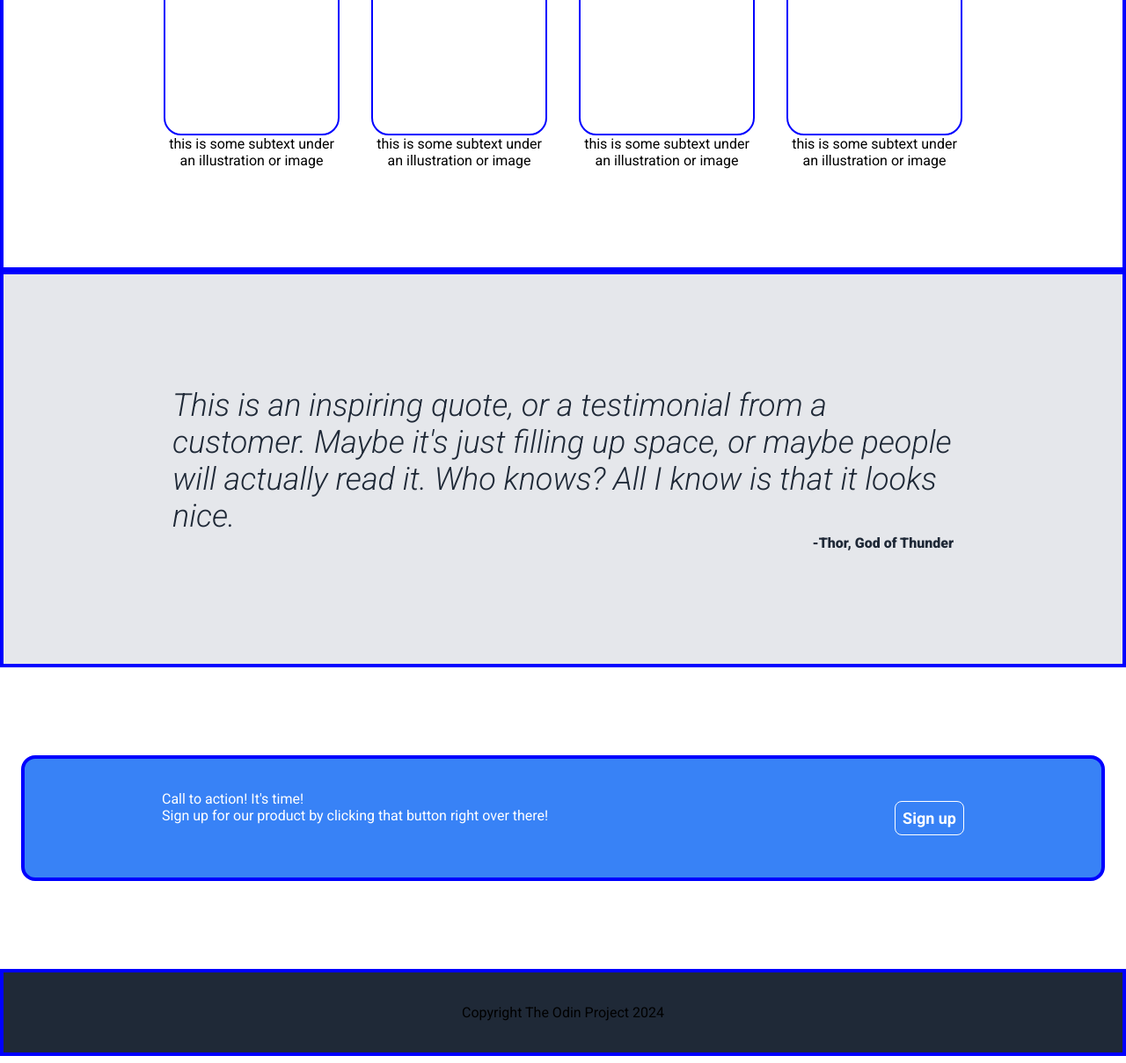
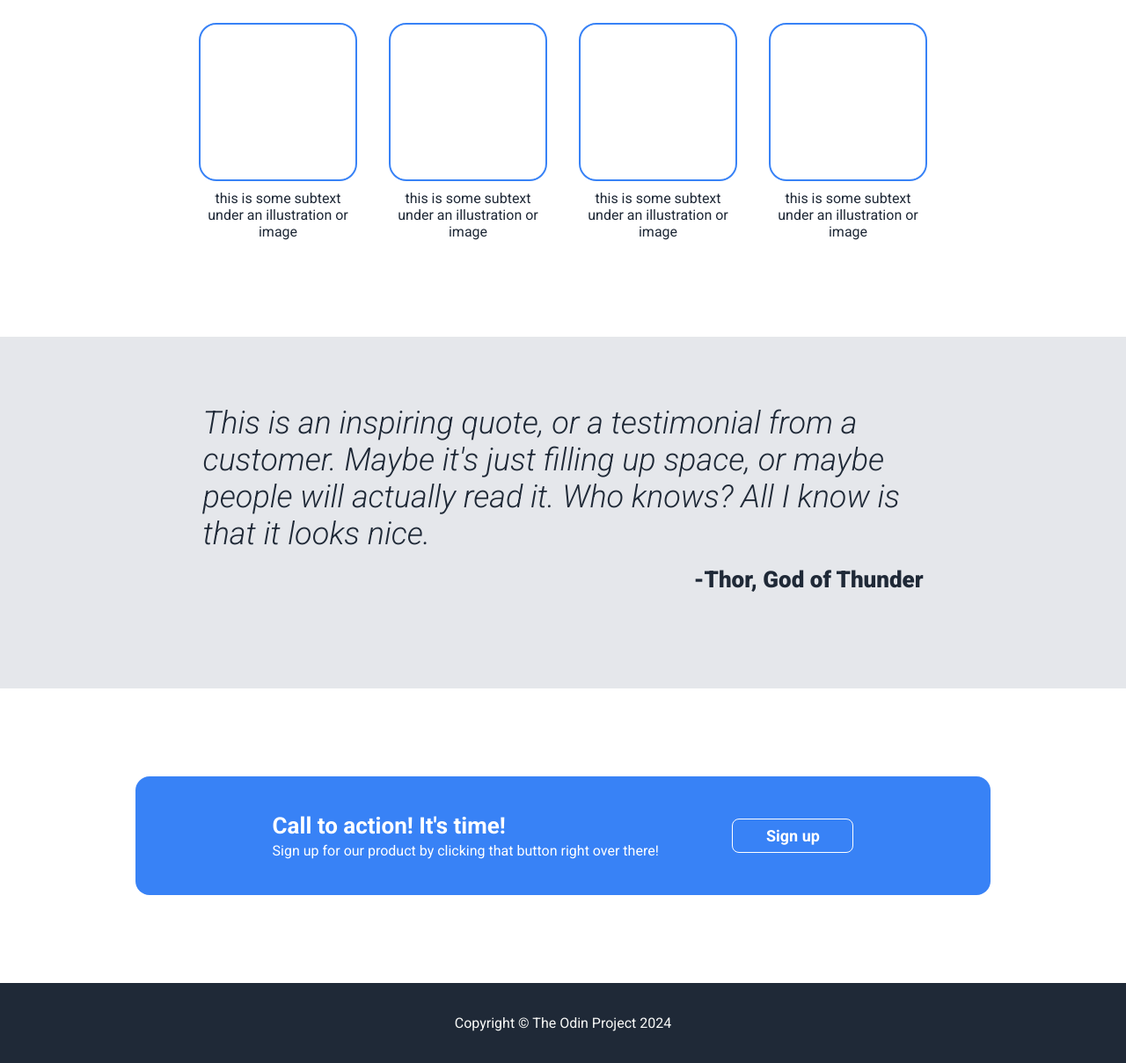
Before and after one commit to SutSuton/odin-landing-page, a plain HTML site: page index.html in a window 1280 px wide. Shown: the part 560-1769 px from the top of the page at 88% size. Drawn offline with Linux system fonts and the light colour scheme.

Commit message:
Polish the rest of the page to look like sample

```diff
--- a/index.html
+++ b/index.html
@@ -10,14 +10,14 @@
   <link rel="preconnect" href="https://fonts.gstatic.com" crossorigin>
   <link href="https://fonts.googleapis.com/css2?family=Roboto:ital,wght@0,100;0,300;0,400;0,500;0,700;0,900;1,100;1,300;1,400;1,500;1,700;1,900&display=swap" rel="stylesheet">
 <body>
-  <div class="header section">
+  <header class="header section">
     <div class="logo">Header Logo</div>
     <ul class="links">
-      <li><a href="google.com">header link one</a></li>
-      <li><a href="google.com">header link two</a></li>
-      <li><a href="google.com">header link three</a></li>
+      <li><a href="https://google.com">header link one</a></li>
+      <li><a href="https://google.com">header link two</a></li>
+      <li><a href="https://google.com">header link three</a></li>
     </ul>
-  </div>
+  </header>
 
   <div class="intro section">
     <div class="left-container">
@@ -64,7 +64,7 @@
   </div>
 
   <div class="footer section">
-    <div class="copyright">Copyright The Odin Project 2024</div>
+    <div class="copyright">Copyright © The Odin Project 2024</div>
   </div>
 </body>
 </html>
--- a/style.css
+++ b/style.css
@@ -5,9 +5,9 @@
   font-family: "Roboto", serif;
 }
 
-
-.section {
-  border: 4px solid blue;
+body {
+  display: flex;
+  flex-direction: column;
 }
 
 .intro,
@@ -85,15 +85,13 @@ button {
   font-size: 18px;
   font-weight: 700;
   padding: 8px;
-  max-width: 136px;
+  max-width: 138px;
   border-radius: 8px;
 }
-
 
 .right-image {
   flex: 1;
   padding: 50px;
-  border: 2px solid red;
   background-color: #888;
   display: flex;
   justify-content: center;
@@ -105,9 +103,11 @@ button {
   display: flex;
   flex-direction: column;
   align-items: center;
+  padding-bottom: 100px;
 }
 
 .info h2 {
+  margin: 42px;
   font-size: 36px;
   color: #1f2937;
   font-weight: 900;
@@ -123,19 +123,24 @@ button {
   display: flex;
   flex-direction: column;
   align-items: center;
-  width: 200px;
+  width: 180px;
 }
 
 .card-image {
-  border: 2px solid blue;
+  border: 2px solid #3882f6;
   border-radius: 20px;
-  width: 200px;
-  height: 200px;
+  width: 180px;
+  height: 180px;
+}
+
+.card-subtext {
+  margin: 10px;
+  color: #1f2937;
 }
 
 /* Quote section */
 .quote {
-  padding: 10vw 15vw;
+  padding: 6vw 18vw;
   display: flex;
   flex-direction: column;
   background-color: #e5e7eb;
@@ -149,24 +154,34 @@ button {
 }
 
 .quote-author {
+  margin-top: 16px;
   align-self: flex-end;
   color: #1f2937;
   font-weight: 900;
+  font-size: 26px;
 }
 
 /* Call to action */
 .newsletter {
-  margin: 100px 24px;
+  margin: 100px 12vw;
   border-radius: 16px;
   padding: 36px 156px;
   display: flex;
   justify-content: space-between;
+  align-items: center;
   background-color: #3882f6;
   color: #fff;
 }
 
+.newsletter-heading {
+  font-size: 26px;
+  font-weight: 700;
+  margin-bottom: 4px;
+}
+
 .newsletter button {
   border: 1px solid #fff;
+  flex: 1 1 136px;
 }
 
 /* Footer */
@@ -175,4 +190,5 @@ button {
   justify-content: center;
   align-items: center;
   padding: 36px;
+  color: #f9faf8;
 }
```
